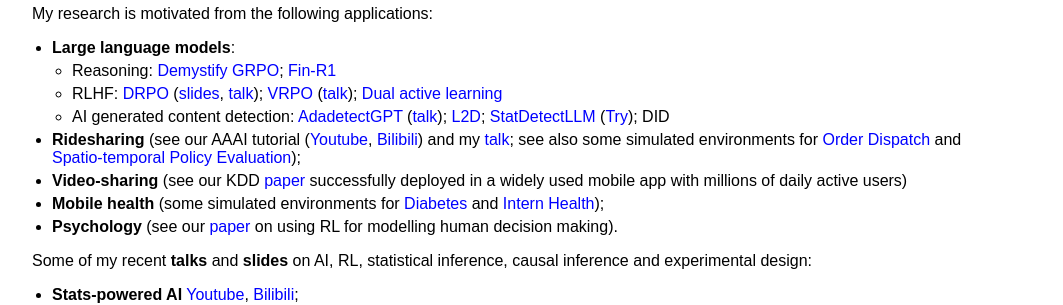
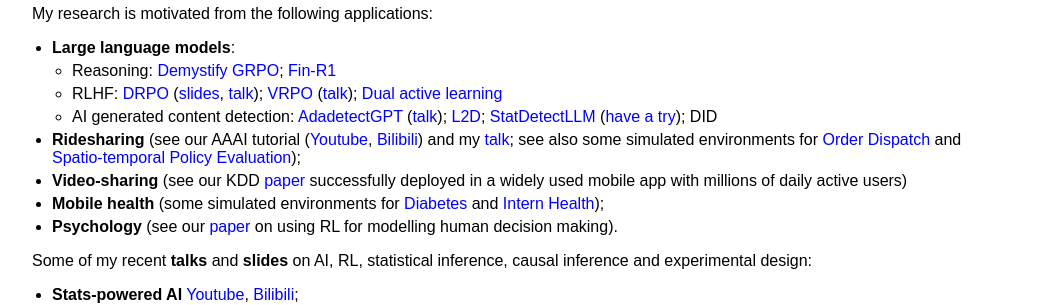
Before and after one commit to callmespring/callmespring.github.io, a Jekyll site: the page built from index.md, in a window 1280 px wide and 900 px high, scrolled down 1727 px. Shown: the part 152-457 px from the top of the window, without its empty margins (108-1171 px from the left). Built offline with Jekyll 4.4.1, drawn with Linux system fonts in a browser that asks for light colours.

Commit message:
Update index.md

```diff
--- a/index.md
+++ b/index.md
@@ -59,7 +59,7 @@
 * **Large language models**:
   - Reasoning: [Demystify GRPO](https://github.com/callmespring/callmespring.github.io/blob/master/paper/GRPO.pdf); [Fin-R1](https://arxiv.org/pdf/2503.16252)
   - RLHF: [DRPO](https://arxiv.org/pdf/2506.01183) ([slides](https://callmespring.github.io/slides/DRPO.pdf), [talk](https://www.bilibili.com/video/BV1xNuuzVEeD?spm_id_from=333.788.videopod.sections&vd_source=0ff25cf8645aa63231bec2428b94bf6f&p=3)); [VRPO](https://arxiv.org/pdf/2504.03784) ([talk](https://www.bilibili.com/video/BV17oMQzyEcC/?spm_id_from=333.337.search-card.all.click&vd_source=0ff25cf8645aa63231bec2428b94bf6f)); [Dual active learning](https://arxiv.org/abs/2410.02504)
-  - AI generated content detection: [AdadetectGPT](https://arxiv.org/pdf/2510.01268) ([talk](https://www.bilibili.com/video/BV1S7K9zwEgU/?spm_id_from=333.337.search-card.all.click)); [L2D](https://arxiv.org/abs/2601.21895); [StatDetectLLM](https://arxiv.org/pdf/2601.06586) ([Try](https://huggingface.co/spaces/stats-powered-ai/StatDetectLLM)); DID
+  - AI generated content detection: [AdadetectGPT](https://arxiv.org/pdf/2510.01268) ([talk](https://www.bilibili.com/video/BV1S7K9zwEgU/?spm_id_from=333.337.search-card.all.click)); [L2D](https://arxiv.org/abs/2601.21895); [StatDetectLLM](https://arxiv.org/pdf/2601.06586) ([have a try](https://huggingface.co/spaces/stats-powered-ai/StatDetectLLM)); DID
 * **Ridesharing** (see our AAAI tutorial ([Youtube](https://www.youtube.com/watch?v=LwShOYaRFqM&list=PLA_E7IjY9cw4aC4T8pnV3vl9wSA1461KV), [Bilibili](https://www.bilibili.com/video/BV1ZS9NYpEHg/?spm_id_from=333.788.recommend_more_video.-1&vd_source=0ff25cf8645aa63231bec2428b94bf6f
 )) and my [talk](https://www.bilibili.com/video/BV1yo4y1j7FU/?spm_id_from=333.337.search-card.all.click&vd_source=0ff25cf8645aa63231bec2428b94bf6f); see also some simulated environments for [Order Dispatch](https://github.com/callmespring/MDPOD) and [Spatio-temporal Policy Evaluation](https://github.com/RunzheStat/CausalMARL));
 * **Video-sharing** (see our KDD [paper](https://dl.acm.org/doi/pdf/10.1145/3580305.3599809)  successfully deployed in a widely used mobile app with millions of daily active users)
```
